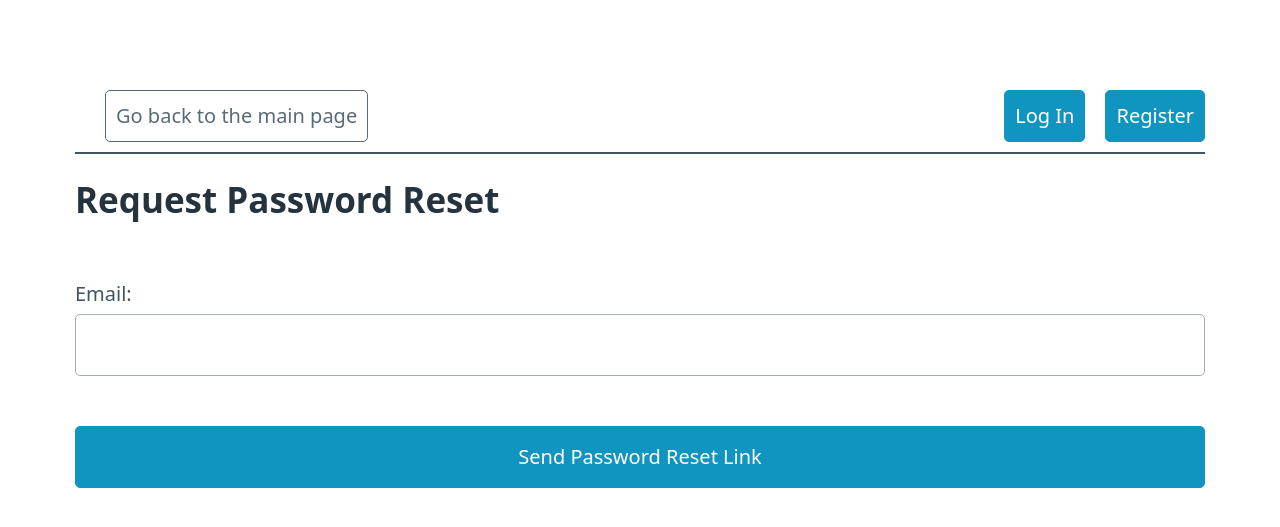
After one commit to BombingArt/goit-web-hw-10, a Django app: page /users/reset-password/ in a window 1280 px wide. The commit adds this page. Shown: the top 527 px of the page. Run offline with Django 5.2, Linux system fonts and the light colour scheme.

Commit message:
rework hw_10 to hw_13/2

```diff
--- a/django_quotes/templates/users/login.html
+++ b/django_quotes/templates/users/login.html
@@ -32,6 +32,8 @@
     </div>
 </form>
 
+<p><a href="{% url 'users:password_reset' %}">Forgot your password?</a></p>
+
 {% endblock %}
 
 {% if messages %}
--- /dev/null
+++ b/django_quotes/templates/users/password_reset.html
@@ -0,0 +1,12 @@
+{% extends "base.html" %}
+
+{% block title %}Password Reset{% endblock %}
+
+{% block content %}
+<h2>Request Password Reset</h2>
+<form method="post">
+    {% csrf_token %}
+    {{ form.as_p }}
+    <button type="submit">Send Password Reset Link</button>
+</form>
+{% endblock %}
--- /dev/null
+++ b/django_quotes/templates/users/password_reset_subject.txt
@@ -0,0 +1 @@
+Password Reset
--- a/django_quotes/users/urls.py
+++ b/django_quotes/users/urls.py
@@ -1,5 +1,11 @@
 from django.urls import path
 from users import views
+from django.contrib.auth.views import (
+    PasswordResetDoneView,
+    PasswordResetConfirmView,
+    PasswordResetCompleteView,
+)
+
 
 app_name = "users"
 
@@ -7,4 +13,25 @@ urlpatterns = [
     path("signup/", views.signupuser, name="signup"),
     path("login/", views.loginuser, name="login"),
     path("logout/", views.logoutuser, name="logout"),
+    path("reset-password/", views.ResetPasswordView.as_view(), name="password_reset"),
+    path(
+        "reset-password/done/",
+        PasswordResetDoneView.as_view(template_name="users/password_reset_done.html"),
+        name="password_reset_done",
+    ),
+    path(
+        "reset-password/confirm/<uidb64>/<token>/",
+        PasswordResetConfirmView.as_view(
+            template_name="users/password_reset_confirm.html",
+            success_url="/users/reset-password/complete/",
+        ),
+        name="password_reset_confirm",
+    ),
+    path(
+        "reset-password/complete/",
+        PasswordResetCompleteView.as_view(
+            template_name="users/password_reset_complete.html"
+        ),
+        name="password_reset_complete",
+    ),
 ]
--- a/django_quotes/users/views.py
+++ b/django_quotes/users/views.py
@@ -2,7 +2,9 @@ from django.shortcuts import render, redirect
 from django.contrib.auth import authenticate, login, logout
 from django.contrib.auth.decorators import login_required
 from django.contrib import messages
-
+from django.contrib.auth.views import PasswordResetView
+from django.contrib.messages.views import SuccessMessageMixin
+from django.urls import reverse_lazy
 from users.forms import RegisterForm, LoginForm
 
 
@@ -43,3 +45,14 @@ def loginuser(request):
 def logoutuser(request):
     logout(request)
     return redirect("quotesapp:main")
+
+
+class ResetPasswordView(SuccessMessageMixin, PasswordResetView):
+    template_name = "users/password_reset.html"
+    email_template_name = "users/password_reset_email.html"
+    html_email_template_name = "users/password_reset_email.html"
+    success_url = reverse_lazy("users:password_reset_done")
+    success_message = (
+        "An email with instructions to reset your password has been sent to %(email)s."
+    )
+    subject_template_name = "users/password_reset_subject.txt"
```
Also changed, not shown: django_quotes/django_quotes/settings.py (+21 -0 lines), django_quotes/templates/users/password_reset_complete.html (added, +8 -0 lines), django_quotes/templates/users/password_reset_confirm.html (added, +12 -0 lines), django_quotes/templates/users/password_reset_done.html (added, +8 -0 lines), django_quotes/templates/users/password_reset_email.html (added, +13 -0 lines), django_quotes/users/forms.py (+25 -1 lines), 1 other file.
